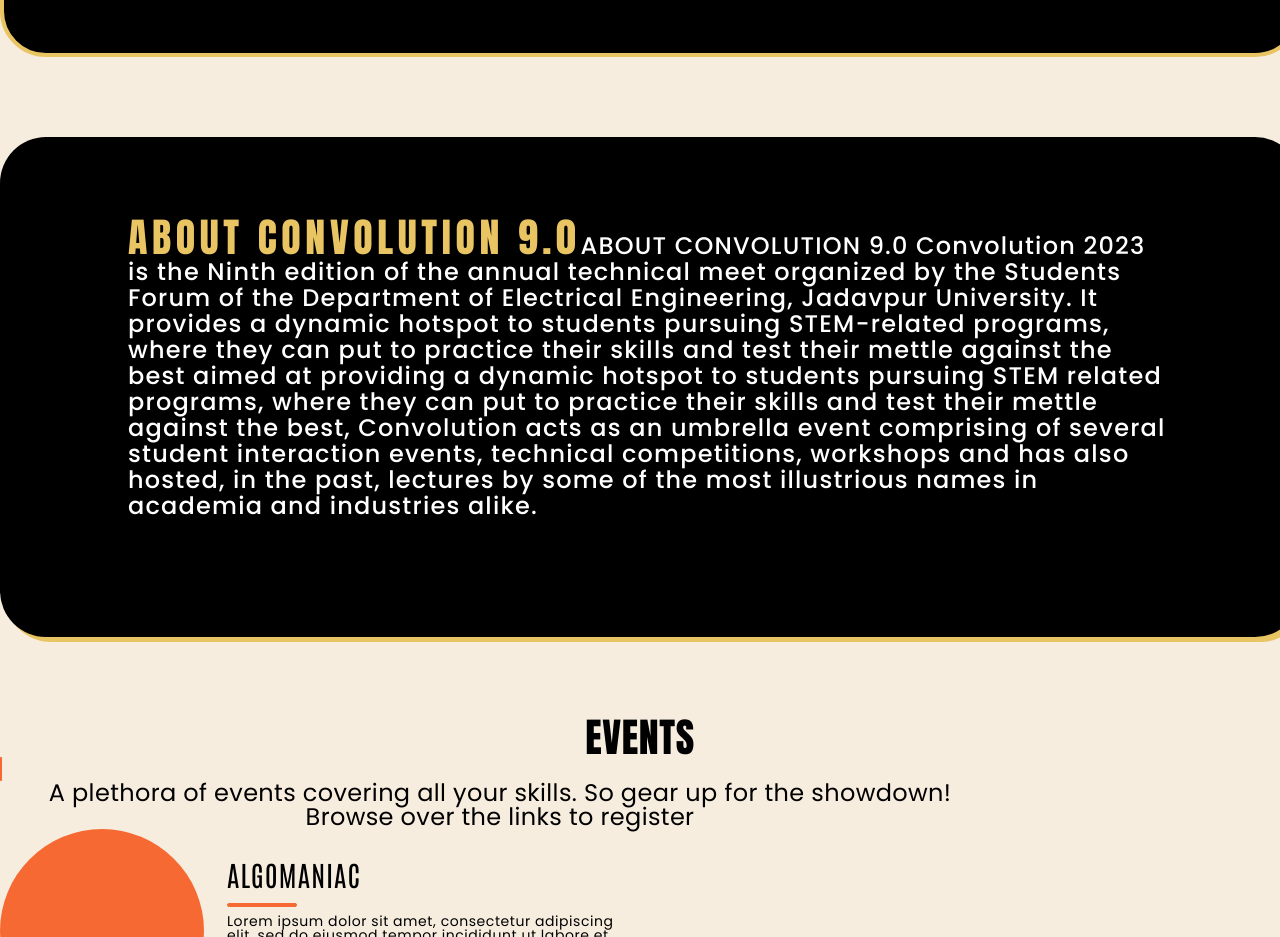
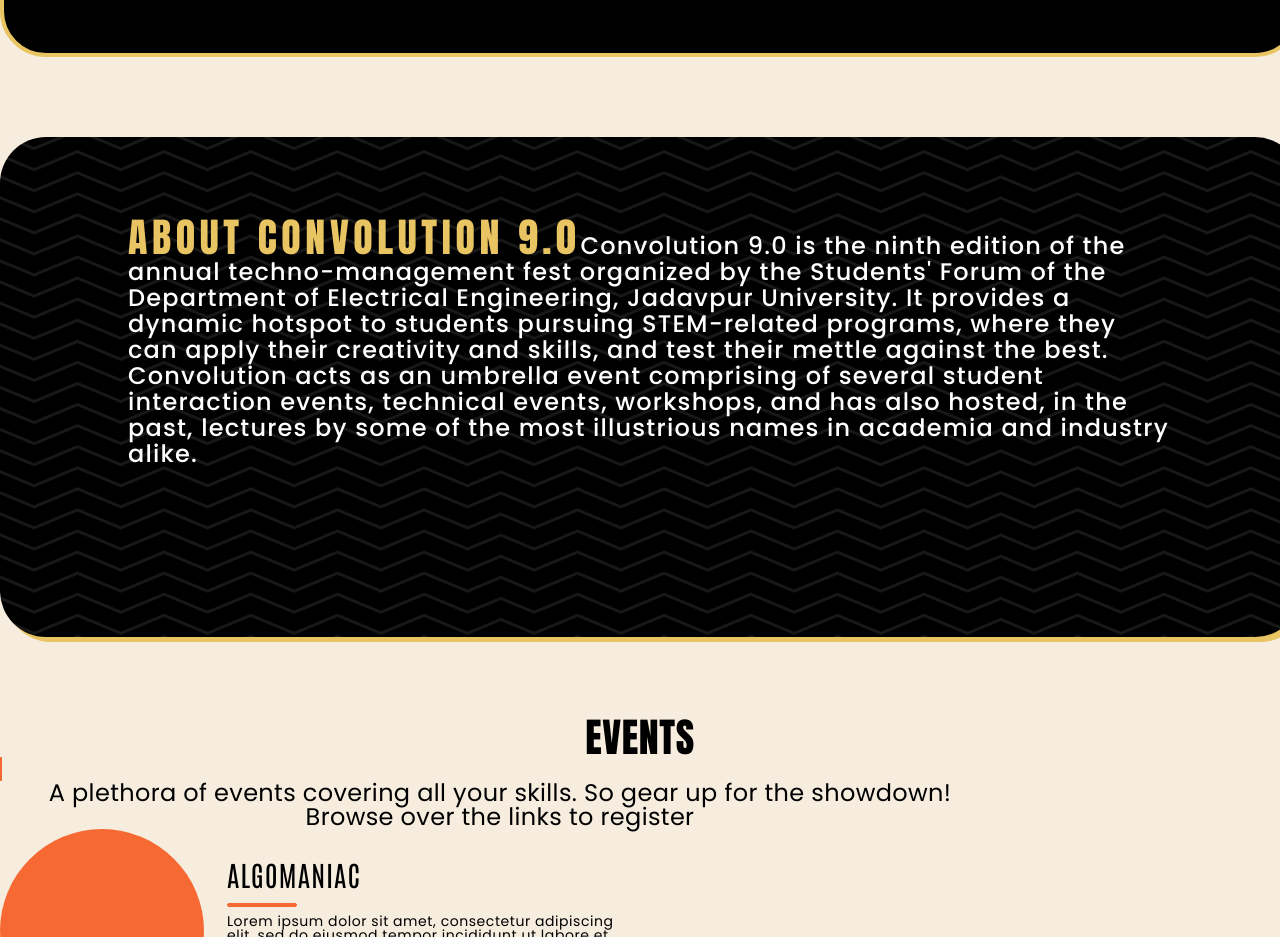
Before and after one commit to Soham-Chaudhuri/Convolution_24, a React (Vite) app in the folder convolution_2024/: page / in a window 1280 px wide. Shown: the part 1440-2377 px from the top of the page. Built offline with nearby package versions, Linux system fonts and the light colour scheme.

Commit message:
22.12.2023

```diff
--- a/convolution_2024/src/components/Body/About.css
+++ b/convolution_2024/src/components/Body/About.css
@@ -1,15 +1,33 @@
 @import url("https://fonts.googleapis.com/css2?family=Anton&family=Montserrat:wght@500&family=Poppins:ital,wght@0,100;0,200;0,300;0,400;0,500;0,600;0,700;0,800;0,900;1,100;1,200;1,300;1,400;1,500;1,600;1,700;1,800;1,900&display=swap");
 
+.about_layer_bg,
+.about_layer_lines,
 .about {
   width: 1301px;
   height: 500px;
-  top: 804px;
-  left: 69px;
+}
+.about_layer_bg {
+  position: relative;
   border-radius: 46px;
   box-shadow: 5px 5px 0px 0px #e9c462;
   margin: 5rem auto;
   background-color: black;
+  z-index: 0;
+}
+.about_layer_lines {
+  position: absolute;
+  top: 0px;
+  left: 0px;
+  background-image: url(../assets/wave2.png);
+  opacity: 0.1;
+  z-index: 1;
+}
+.about {
+  position: absolute;
+  top: 0px;
+  left: 0px;
   padding: 5rem 8rem;
+  z-index: 2;
 }
 
 .heading {
--- a/convolution_2024/src/components/Body/About.jsx
+++ b/convolution_2024/src/components/Body/About.jsx
@@ -3,21 +3,14 @@
 function About() {
   return (
     <>
-      <div className="about flex text-center flex-col align-center justify-center gap-10">
-        <span className="heading">ABOUT CONVOLUTION 9.0</span>
-        <span className="para">
-          ABOUT CONVOLUTION 9.0 Convolution 2023 is the Ninth edition of the
-          annual technical meet organized by the Students Forum of the
-          Department of Electrical Engineering, Jadavpur University. It provides
-          a dynamic hotspot to students pursuing STEM-related programs, where
-          they can put to practice their skills and test their mettle against
-          the best aimed at providing a dynamic hotspot to students pursuing
-          STEM related programs, where they can put to practice their skills and
-          test their mettle against the best, Convolution acts as an umbrella
-          event comprising of several student interaction events, technical
-          competitions, workshops and has also hosted, in the past, lectures by
-          some of the most illustrious names in academia and industries alike.
-        </span>
+      <div className="about_layer_bg">
+        <div className="about_layer_lines"></div>
+        <div className="about flex text-center flex-col align-center justify-center gap-10">
+          <span className="heading">ABOUT CONVOLUTION 9.0</span>
+          <span className="para">
+          Convolution 9.0 is the ninth edition of the annual techno-management fest organized by the Students' Forum of the Department of Electrical Engineering, Jadavpur University. It provides a dynamic hotspot to students pursuing STEM-related programs, where they can apply their creativity and skills, and test their mettle against the best. Convolution acts as an umbrella event comprising of several student interaction events, technical events, workshops, and has also hosted, in the past, lectures by some of the most illustrious names in academia and industry alike.
+          </span>
+        </div>
       </div>
     </>
   );
```
